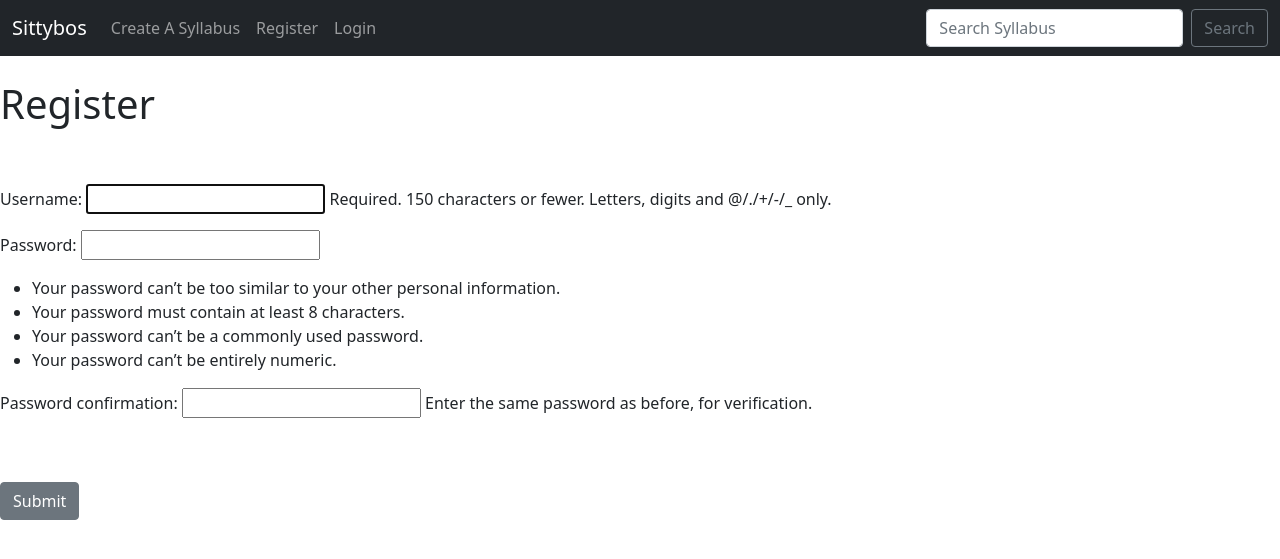
After one commit to qmjdom/Team_7, a Django app: page /members/register_user in a window 1280 px wide. The commit adds this page. Shown: the top 559 px of the page. Run offline with Django 4.2, Linux system fonts and the light colour scheme.

Commit message:
Register user system added

```diff
--- /dev/null
+++ b/syllabus_maker/members/templates/authenticate/register_user.html
@@ -0,0 +1,27 @@
+{% extends 'base.html' %}
+
+{% block content %}
+
+{% if form.errors %}
+<div class="alert alert-warning alert-dismissible fade show" role="alert">
+    There was an error in your registration form.
+    <button type="button" class="btn-close" data-bs-dismiss="alert" aria-label="Close"></button>
+  </div>
+{% endif %}
+
+        <h1>Register</h1>
+        <br/><br/>
+
+            <form action="{% url 'register_user' %}" method="POST">
+                {% csrf_token %}
+                <form>
+                    {{ form.as_p }}
+                <br/><br/>
+                <input type="submit" value="Submit" class="btn btn-secondary">
+
+            </form>
+
+
+
+
+{% endblock %}
--- a/syllabus_maker/members/urls.py
+++ b/syllabus_maker/members/urls.py
@@ -4,4 +4,5 @@ from . import views
 urlpatterns = [
     path('login_user', views.login_user, name="login"),
     path('logout_user', views.logout_user, name="logout"),
+    path('register_user', views.register_user, name="register_user"),
 ]
--- a/syllabus_maker/members/views.py
+++ b/syllabus_maker/members/views.py
@@ -1,6 +1,7 @@
 from django.shortcuts import render, redirect
 from django.contrib.auth import authenticate, login, logout
 from django.contrib import messages
+from django.contrib.auth.forms import UserCreationForm
 
 def login_user(request):
     if request.method == "POST":
@@ -20,3 +21,20 @@ def logout_user(request):
     logout(request)
     messages.success(request, ("You were logged out."))
     return redirect('login')
+
+def register_user(request):
+    if request.method == "POST":
+        form = UserCreationForm(request.POST)
+        if form.is_valid():
+            form.save()
+            username = form.cleaned_data['username']
+            password = form.cleaned_data['password1']
+            user = authenticate(username=username, password=password)
+            login(request, user)
+            messages.success(request, ("Registration successful!"))
+            return redirect('login')
+
+    else:
+        form = UserCreationForm()
+
+    return render(request, 'authenticate/register_user.html', {'form':form,})
--- a/syllabus_maker/syllabus/templates/navbar.html
+++ b/syllabus_maker/syllabus/templates/navbar.html
@@ -15,6 +15,10 @@
               <a class="nav-link" href="{% url 'logout' %}">Logout</a>
             </li>
           {% else %}
+          <li class="nav-item">
+            <a class="nav-link" href="{% url 'register_user' %}">Register</a>
+          </li>
+
             <li class="nav-item">
               <a class="nav-link" href="{% url 'login' %}">Login</a>
             </li>
```
Also changed, not shown: syllabus_maker/db.sqlite3.
